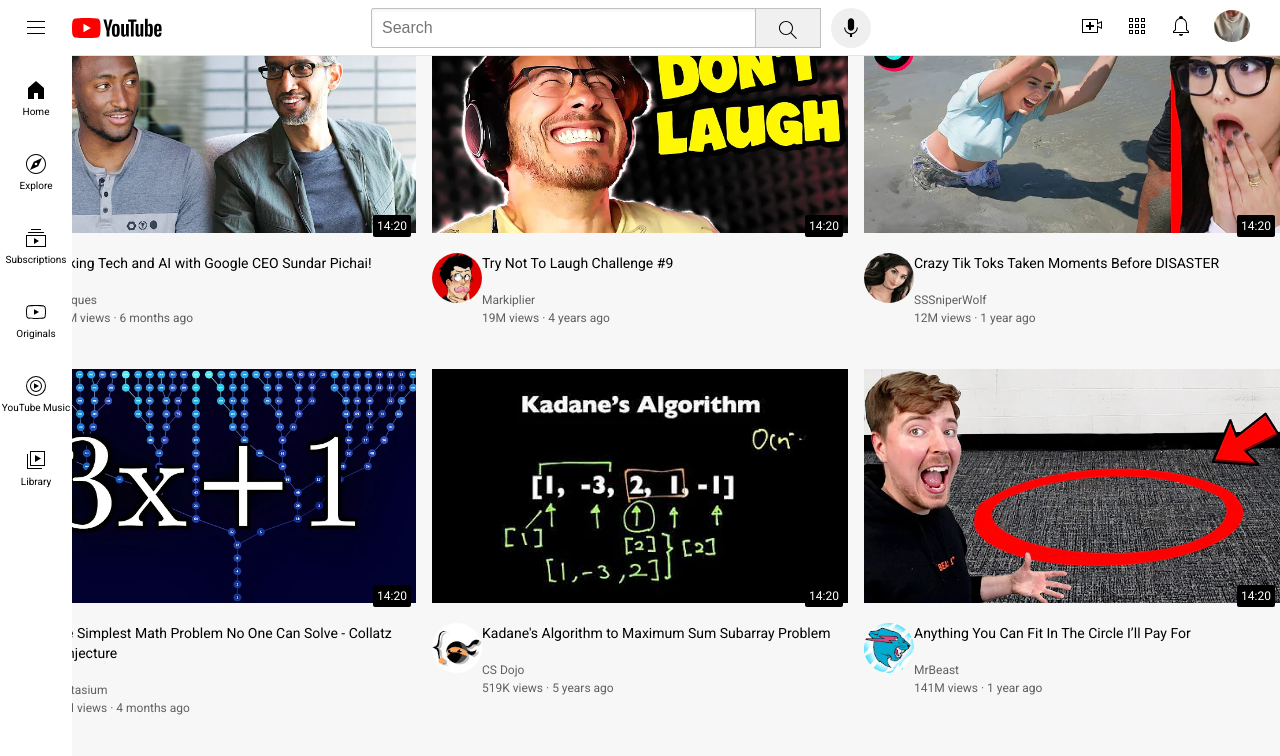
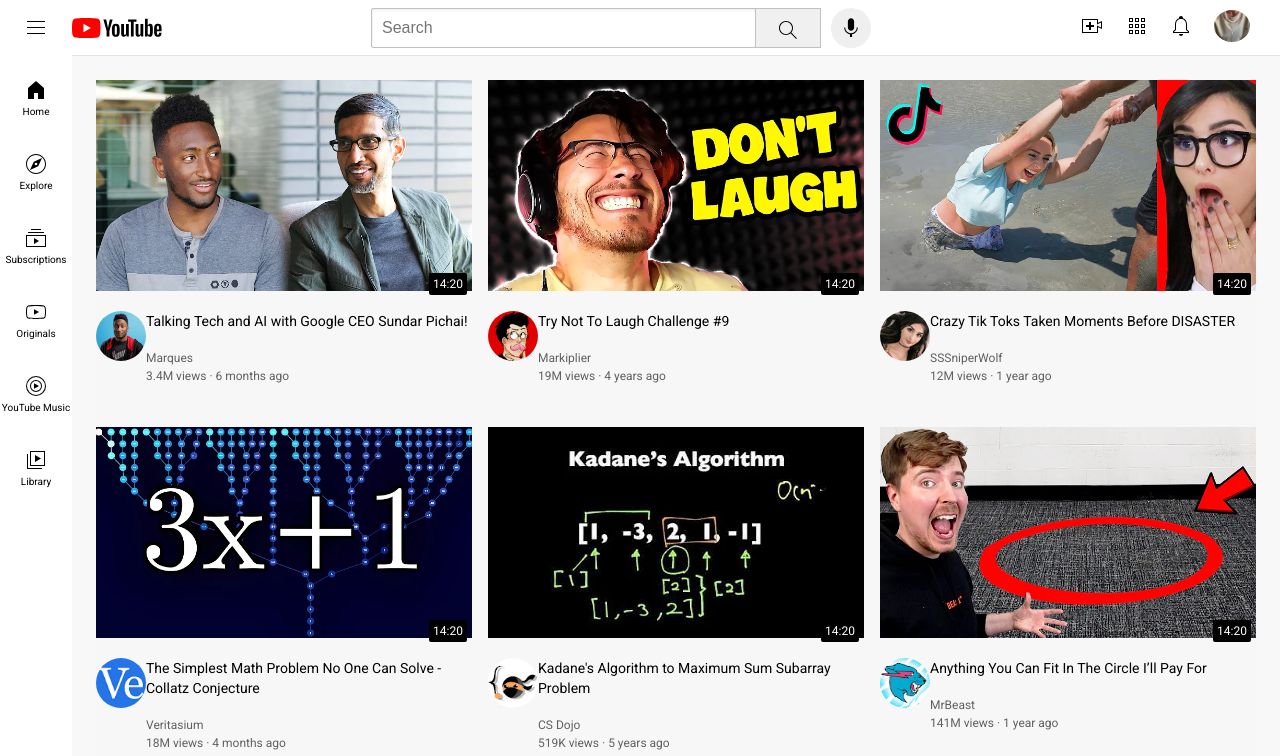
Before and after one commit to sahill-rawat/Youtube-Clone, a plain HTML site: page index.html in a window 1280 px wide. Shown: the top 756 px of the page. Drawn offline with Linux system fonts and the light colour scheme; a web font is replaced by a local one.

Commit message:
Update index.css

```diff
--- a/styles/index.css
+++ b/styles/index.css
@@ -4,10 +4,19 @@ a {
     text-decoration: none;
 }
 
-p, body {
+p {
     padding: 0;
     margin: 0 0 0 0;
     font-family: Roboto, Arial, Helvetica, sans-serif;
+}
+
+body {
+    font-family: Roboto, Arial;
+    margin: 0;
+    padding-top: 80px;
+    padding-left: 96px;
+    padding-right: 24px;
+    background-color: rgb(248, 248, 248);
 }
 
 .card {
```
